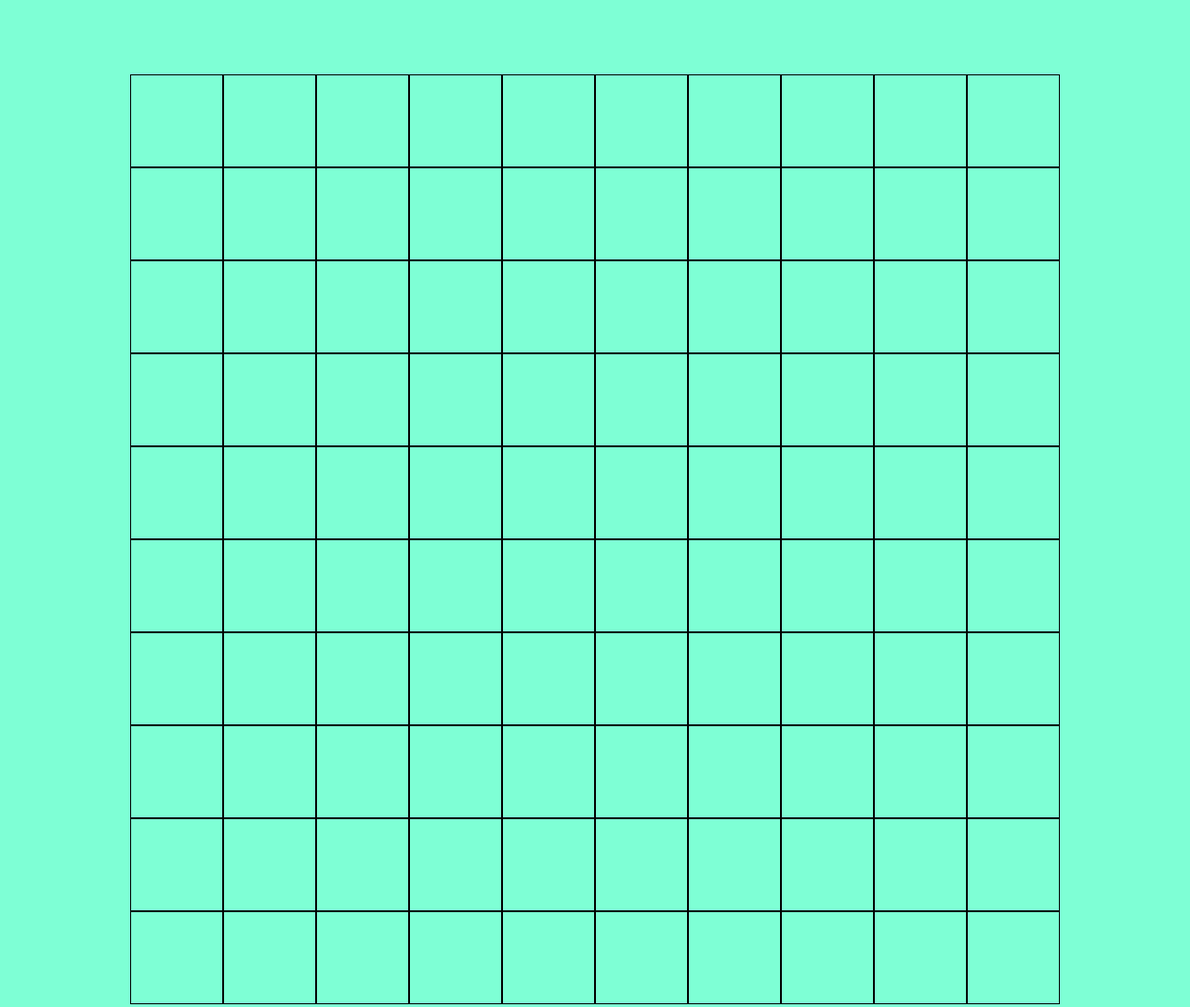
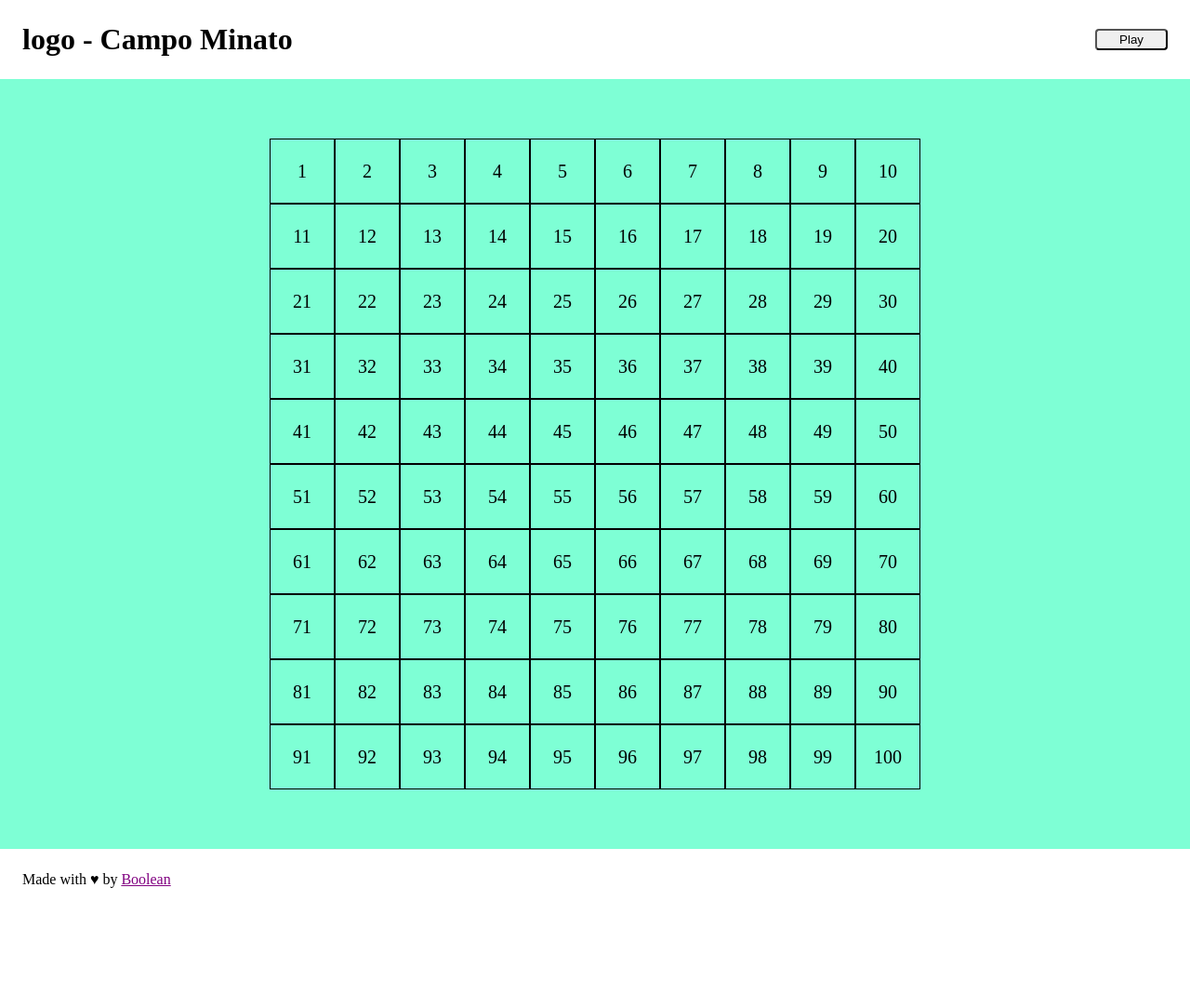
Before and after one commit to andreacassini/js-campominato-grid, a plain HTML site: page index.html in a window 1280 px wide. Shown: the whole page at 93% size. After the commit the page ends 979 px from the top, so only its background shows below. Drawn offline with Linux system fonts and the light colour scheme.

Commit message:
Style page

```diff
--- a/css/style.css
+++ b/css/style.css
@@ -4,13 +4,25 @@
     box-sizing: border-box;
 }
 
-body{
-    background-color: #7effd5;
+header{
+    display: flex;
+    justify-content: space-between;
+    align-items: center;
+    margin: 1.5rem;
 }
 
+button{
+    padding: 0.1rem 1.5rem;
+    border-radius: 4px;
+}
+
+a:visited {
+    color: purple;
+  }
+
 main{
-    margin: 3rem;
-    padding: 2rem;
+    background-color: #7effd5;
+    padding: 4rem;
     display: flex;
     justify-content: center;
     align-items: center;
@@ -19,12 +31,20 @@ main{
 #grid{
     display: flex;
     flex-wrap: wrap;
-    width: 1000px;
-    height: 1000px;
+    width: 700px;
+    height: 700px;
 }
 
 .square{
-    width: calc(1000px / 10);
-    height: calc(1000px / 10);
+    width: calc(700px / 10);
+    height: calc(700px / 10);
     border: 1px solid black;
+    display: flex;
+    justify-content: center;
+    align-items: center;
+    font-size: 20px;
 }
+
+footer{
+    margin: 1.5rem;
+}
--- a/index.html
+++ b/index.html
@@ -9,11 +9,15 @@
 </head>
 <body>
     <header>
-
+        <h1>logo - Campo Minato</h1>
+        <button id="start">Play</button>
     </header>
     <main>
         <div id="grid"></div>
     </main>
+    <footer>
+        <p>Made with &hearts; by <a href="">Boolean</a></p>
+    </footer>
     <script type="text/javascript" src="./js/script.js"></script>
 </body>
 </html>
--- a/js/script.js
+++ b/js/script.js
@@ -5,11 +5,18 @@ function squareElem(){
     return square;
 }
 
+const button = document.getElementById('start').addEventListener('click', function(){
+
+})
 //COLLEGAMENTO GRID NEL DOM
 const grid = document.getElementById('grid');
 
 //CICLO PER CREARE LA TABELLA
 for(let i=0; i<100; i++){
     let square = squareElem();
+    square.innerText = i + 1;
+    square.addEventListener('click',function(){
+        console.log(this);
+    })
     grid.append(square);
 }
```
